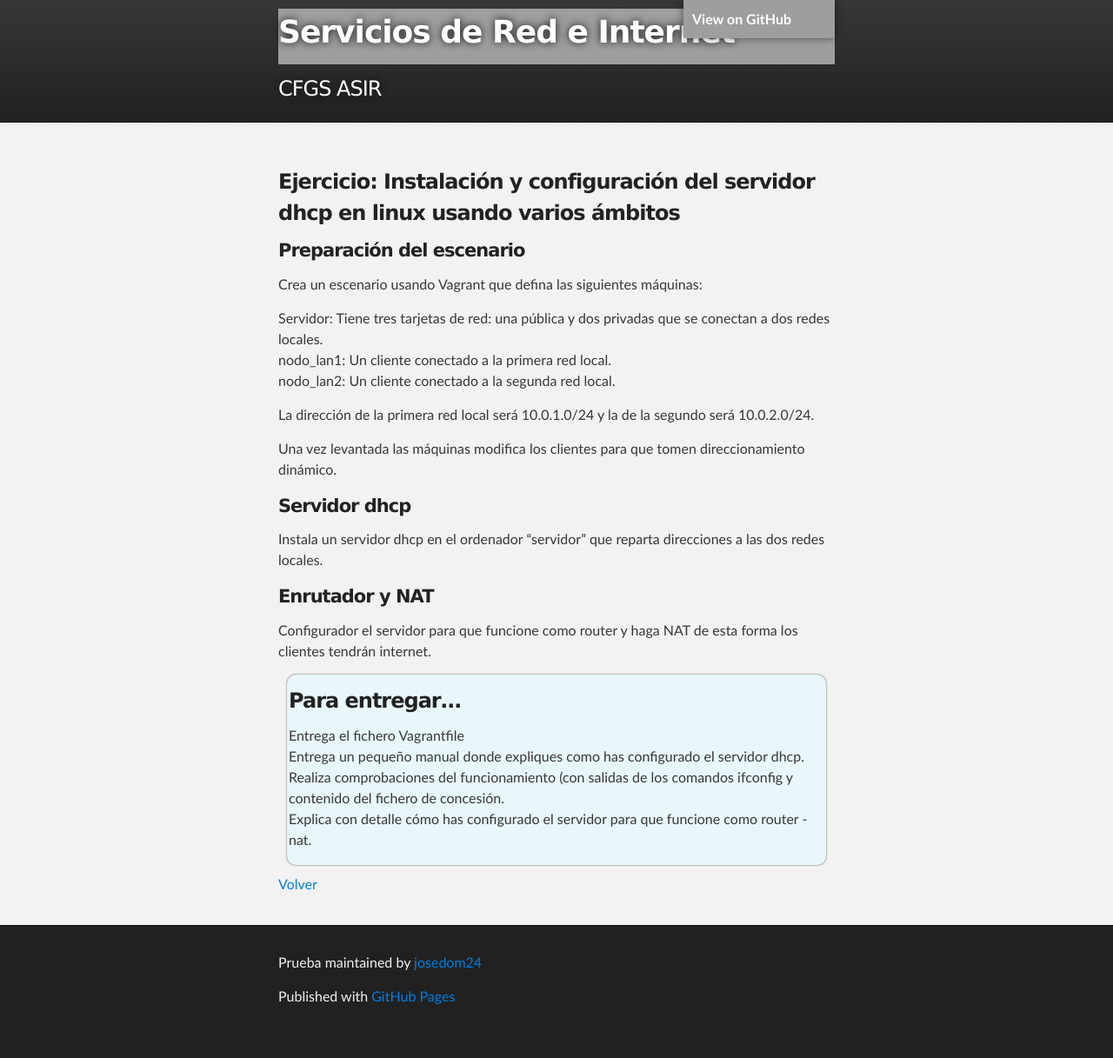
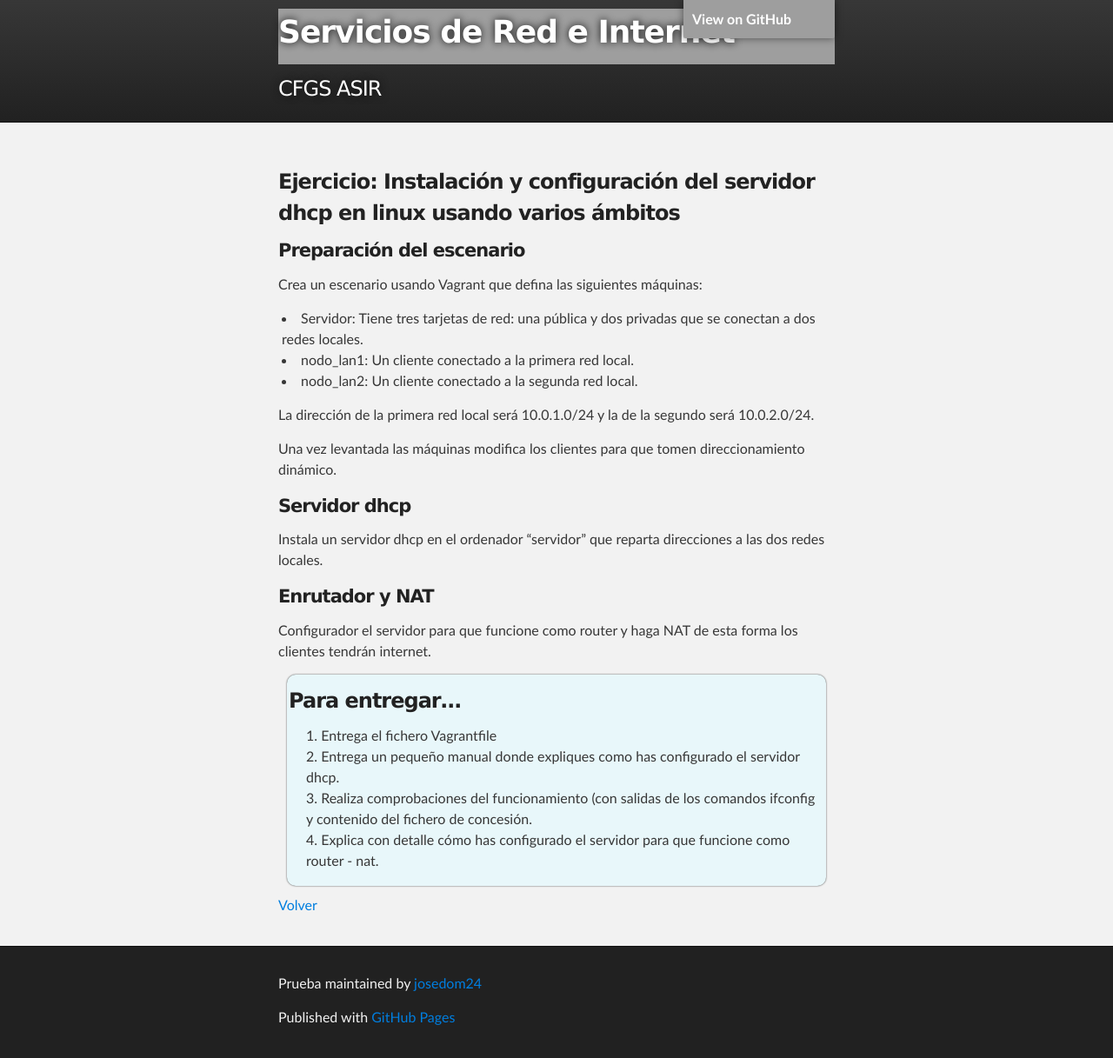
Before and after one commit to josedom24/josedom24.github.io, a Jekyll site: the page built from mod/serviciosgs/e_dhcp_3.md, in a window 1280 px wide. Shown: the whole page at 87% size. Built offline with Jekyll 4.4.1, drawn with Linux system fonts in a browser that asks for light colours; before the commit the page ends 1193 px from its top, so only the background shows below that; grey boxes are pictures that could not be loaded.

Commit message:
Update stylesheet.css

```diff
--- a/stylesheets/stylesheet.css
+++ b/stylesheets/stylesheet.css
@@ -205,8 +205,13 @@ ul li p {
   padding-left: 4px;
 }
 
+ul li {
+  list-style: inside;
+  padding-left: 4px;
+}
 
-ol li p{
+
+ol li{
   list-style: decimal inside;
   padding-left: 20px;
 }
```
